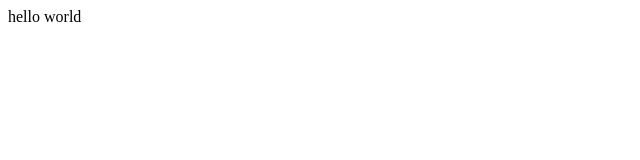
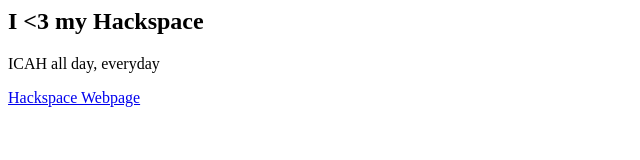
Before and after one commit to iemias/horizon, a plain HTML site: page index.html in a window 1280 px wide. Shown: the whole page, without its empty margins (0-640 px from the left). Drawn offline with Linux system fonts and the light colour scheme.

Commit message:
Update index.html

```diff
--- a/index.html
+++ b/index.html
@@ -1,7 +1,10 @@
 <html>
-<head>
-  </head>
-  <body>
-    hello world
+<body>
+
+  <h2>I <3 my Hackspace</h2>
+    <p>ICAH all day, everyday</p>
+
+    <a href="https://www.imperial.ac.uk/advanced-hackspace/">Hackspace Webpage</a>
+
     </body>
-    <html>
+    </html>
```
